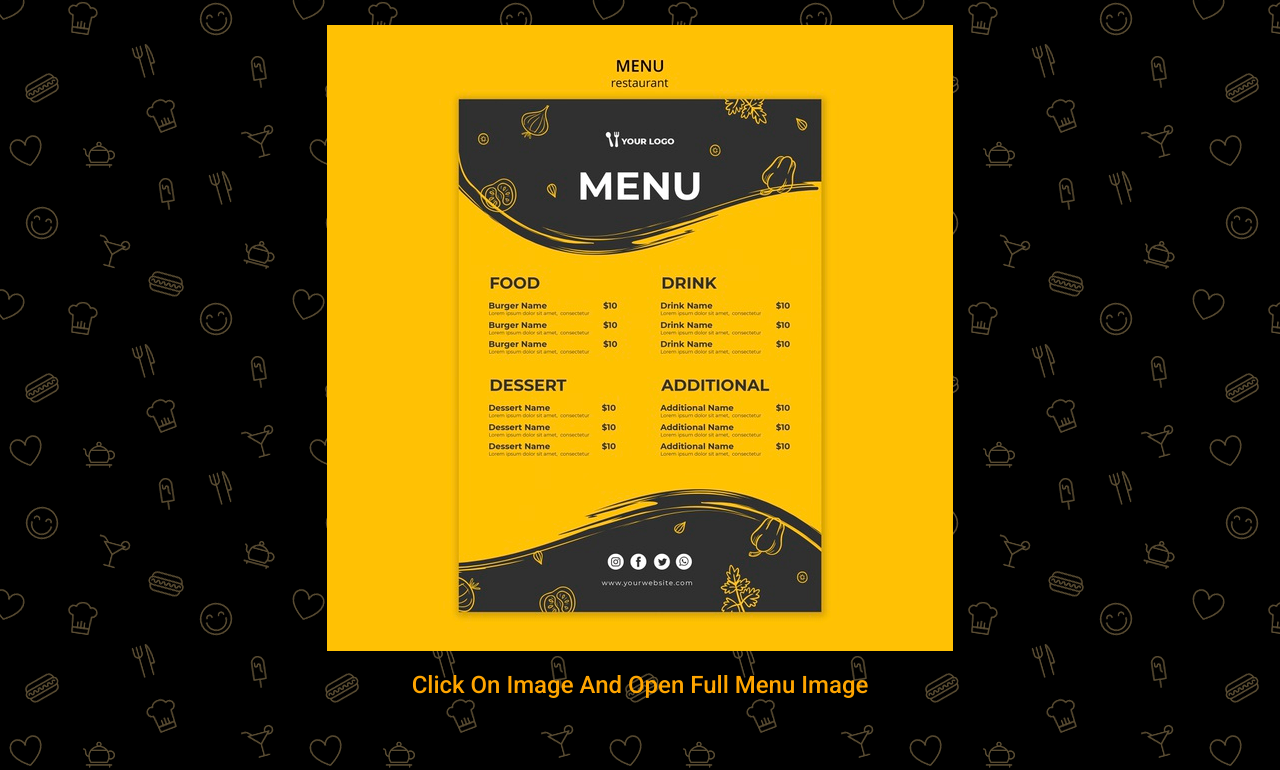
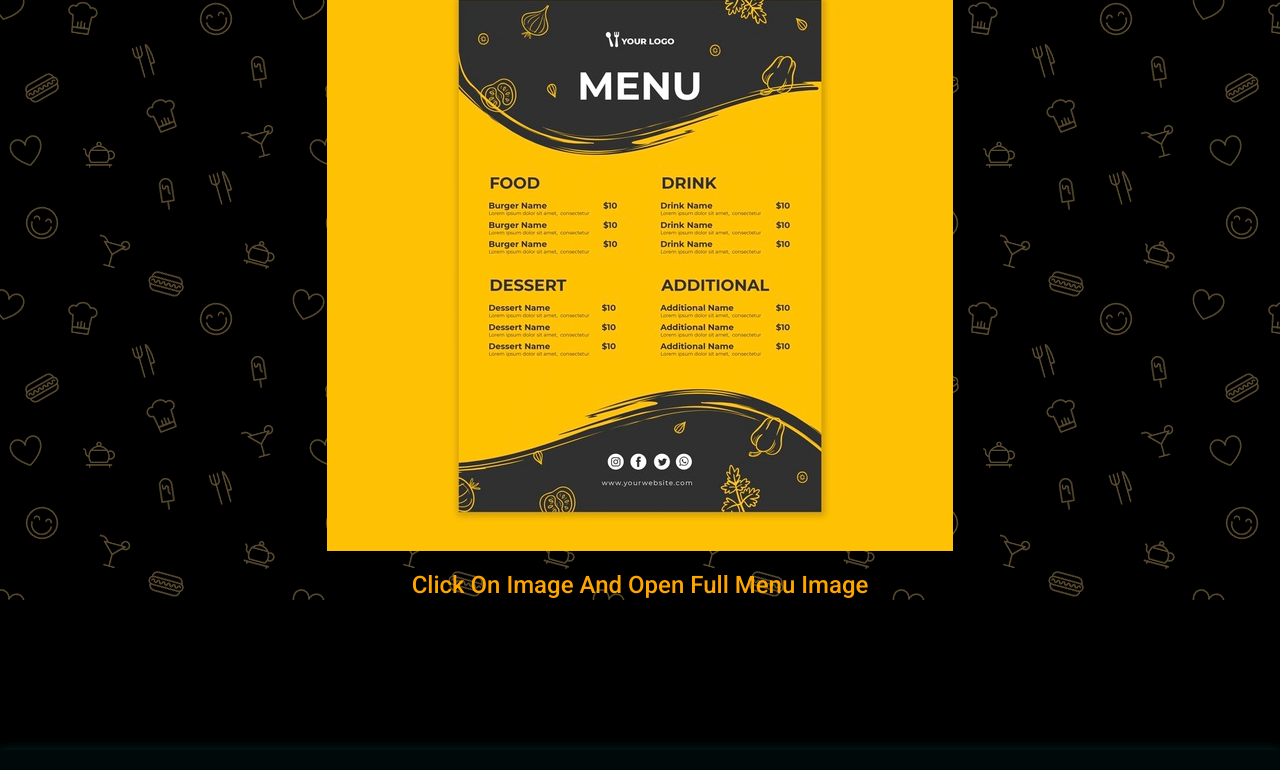
Before and after one commit to ASHUAJAX/ZiX-Cafe, a plain HTML site: page menu.html in a window 1280 px wide. Shown: the part 1144-1914 px from the top of the page. Drawn offline with Linux system fonts and the light colour scheme.

Commit message:
Update menu.html

```diff
--- a/menu.html
+++ b/menu.html
@@ -26,9 +26,6 @@
 			background: linear-gradient(to top,#00000080,#00000080),url(food.png);
 			width: 100%!important;
 			height: 120%!important;
-
-			padding:100px;
-			padding-bottom: 200px;
 
 
 
```
